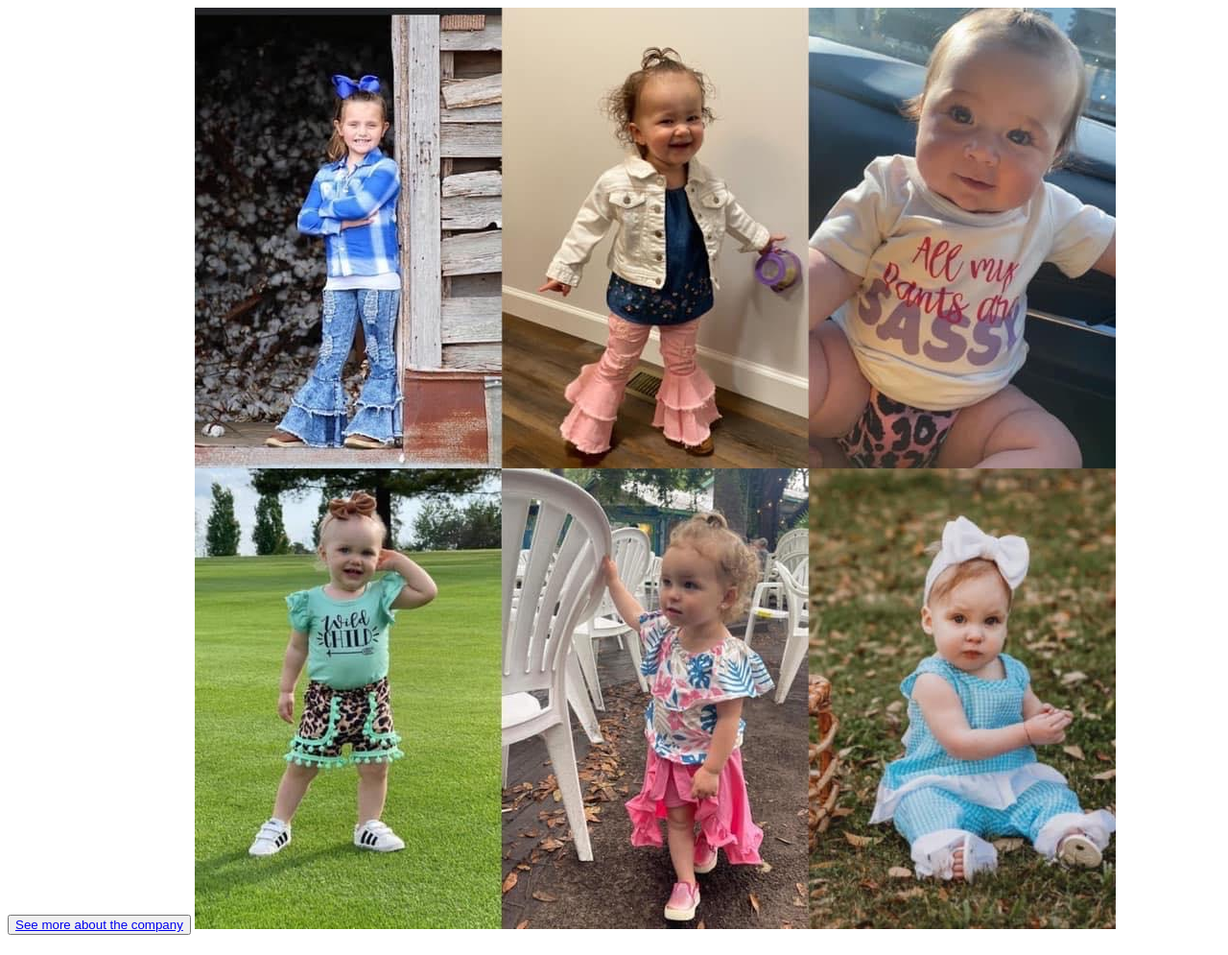
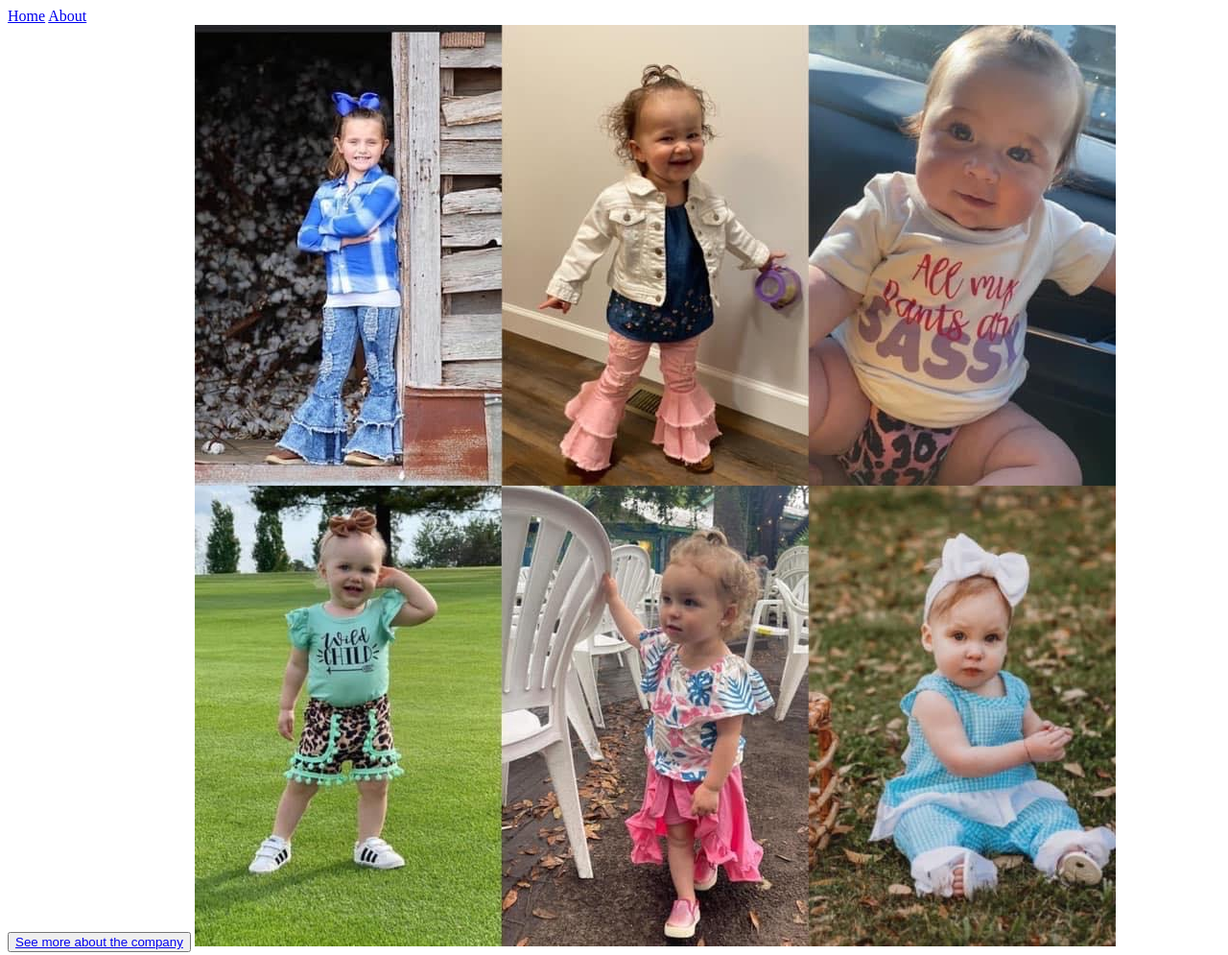
Before and after one commit to glovma/bbs-boutique, a plain HTML site: page index.html in a window 1280 px wide. Shown: the whole page at 96% size. Drawn offline with Linux system fonts and the light colour scheme.

Commit message:
Began Navegation Bar

```diff
--- a/index.html
+++ b/index.html
@@ -10,6 +10,11 @@
         <script src="/js/index.js"></script>
     </head>
     <body>
+        <div class="topnavbar">
+            <a class="active" href="./index.html">Home</a>
+            <a href="./html/about.html"about>About</a>
+
+        </div>
         <button><a href="./html/about.html">See more about the company</a></button>
         <img src="./images/coverImage.jpg">
     </body>
```
Also changed, not shown: html/contact.html (added).
